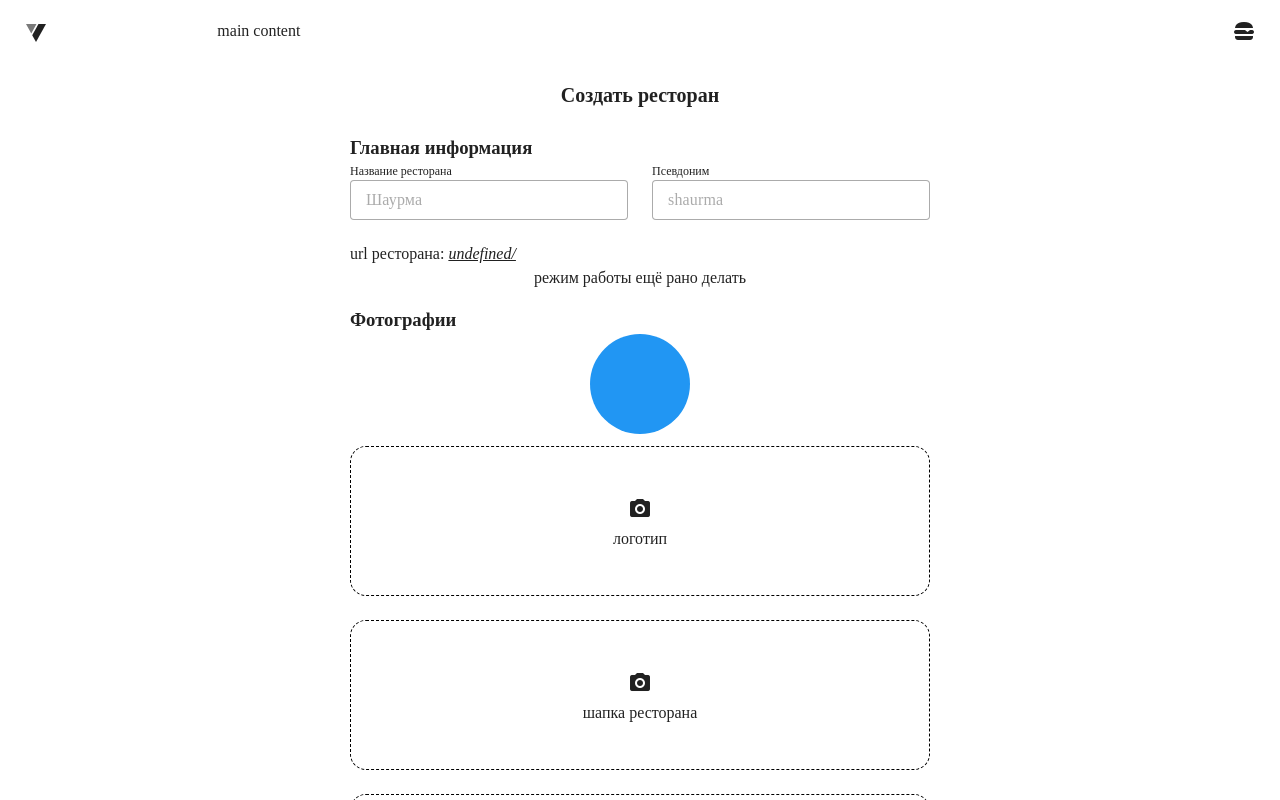
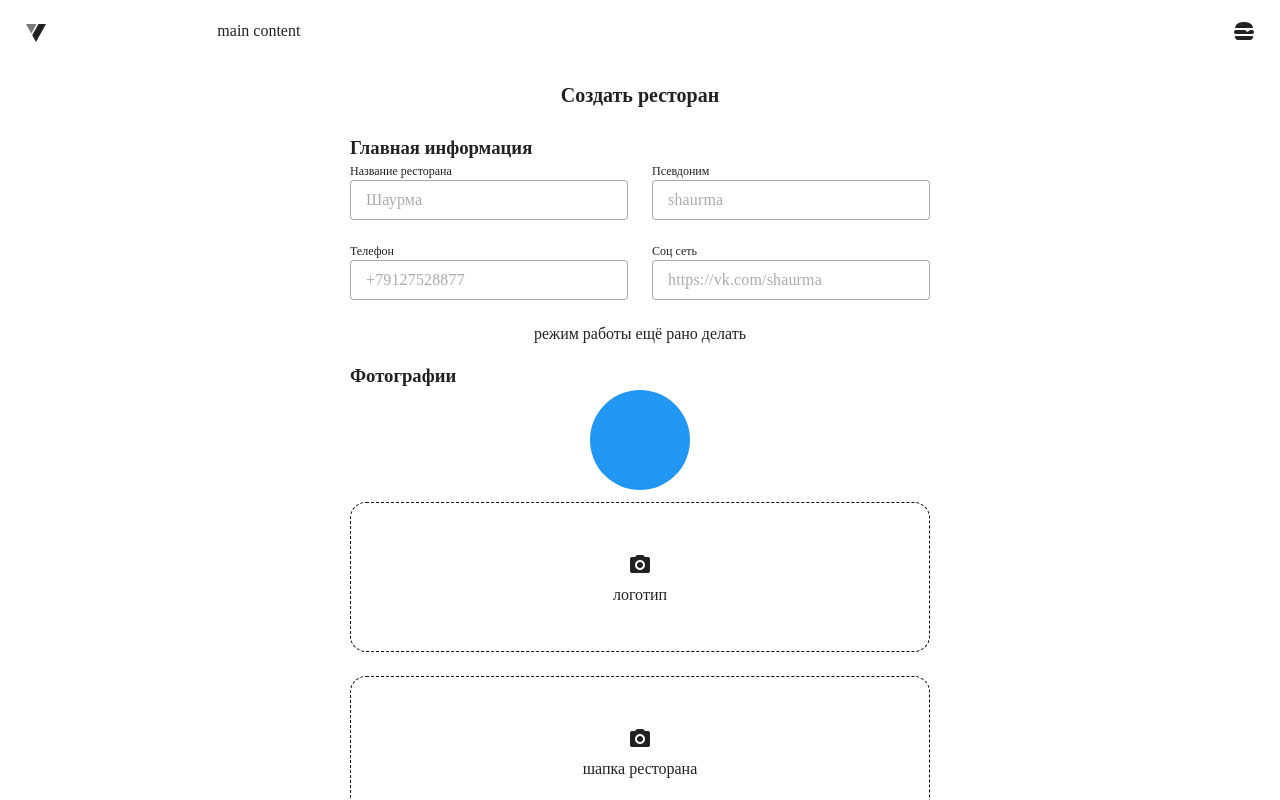
Before and after one commit to qbit-club/uslugi, a Nuxt app: page /rest/create in a window 1280 px wide. Shown: the top 800 px of the page. Built offline with nearby package versions, Linux system fonts and the light colour scheme.

Commit message:
make a function of uploading images

```diff
--- a/api/RestApi.ts
+++ b/api/RestApi.ts
@@ -15,5 +15,8 @@ export default {
   },
   getByAlias(alias: string): Promise<any> {
     return useApiFetch('/rest/one-by-alias', { method: 'POST', body: { alias } })
+  },
+  uploadImages(formData: FormData, _id: string): Promise<any> {
+    return useApiFetch(`/rest/images?rest_id=${_id}`, { method: 'POST', headers: { 'Content-Type': 'multipart/form-data' }, body: { formData } })
   }
 }
--- a/pages/rest/create.vue
+++ b/pages/rest/create.vue
@@ -11,7 +11,7 @@ import type { Table } from '../../types/table.interface'
 // other imports
 import { useField, useForm } from 'vee-validate'
 
-const hallStore = useRest()
+const restStore = useRest()
 const router = useRouter()
 
 let loading = ref(false)
@@ -27,6 +27,8 @@ const { meta, handleSubmit, validate } = useForm({
   initialValues: {
     title: '',
     alias: '',
+    phone: '',
+    socialMedia: '',
     // description: '',
     // price: '',
     // images: <Array<File>>[],
@@ -51,12 +53,27 @@ const { meta, handleSubmit, validate } = useForm({
         return 'уберите кириллицу'
       }
       return true
-    }
+    },
+    phone(value: string) {
+      let regexp = /^[+]*[(]{0,1}[0-9]{1,3}[)]{0,1}[-\s\./0-9]*$/g
+      if (!regexp.test(value?.trim())) return 'неправильный формат'
+
+      return true
+    },
+    socialMedia(value: string) {
+      let regexp =/(\b(https?|ftp|file):\/\/[-A-Z0-9+&@#\/%?=~_|!:,.;]*[-A-Z0-9+&@#\/%=~_|])/ig;
+      if (!regexp.test(value?.trim())) return 'неправильный формат'
+
+      return true
+    },
   },
 })
 
 let title = useField<string>('title')
 let alias = useField<string>('alias')
+let phone = useField<string>('phone')
+let socialMedia = useField<string>('socialMedia')
+
 let tables = ref<Table[]>([{
   floor: 1,
   number: 1,
@@ -135,8 +152,14 @@ const submit = handleSubmit(async values => {
     tables: tables.value
   }
 
-  let res = await hallStore.create(toSend)
+  let res = await restStore.create(toSend)
+  console.log(res);
+
   if (res.status.value == 'success') {
+    let _id = res.data.value._id
+    let uplRes = await restStore.uploadImages(imagesFormData, _id)
+    console.log(uplRes);
+
     loading.value = false
     router.push('/')
   }
@@ -151,15 +174,25 @@ const submit = handleSubmit(async values => {
           <div class="font-weight-bold" style="font-size: 20px;">Создать ресторан</div>
           <h3 class="w-100 mt-6">Главная информация</h3>
           <v-row class="w-100">
-            <v-col :cols="6" class="pl-0">
+            <v-col :cols="6" class="pl-0 pb-0">
               <div class="label">Название ресторана</div>
               <v-text-field v-model="title.value.value" :error-messages="title.errorMessage.value" placeholder="Шаурма"
                 variant="outlined" density="compact" class="w-100" />
             </v-col>
-            <v-col :cols="6" class="pr-0">
+            <v-col :cols="6" class="pr-0 pb-0">
               <div class="label">Псевдоним</div>
               <v-text-field v-model="alias.value.value" :error-messages="alias.errorMessage.value" placeholder="shaurma"
                 variant="outlined" density="compact" class="w-100" />
+            </v-col>
+            <v-col :cols="6" class="pl-0 pt-0">
+              <div class="label">Телефон</div>
+              <v-text-field v-model="phone.value.value" :error-messages="phone.errorMessage.value"
+                placeholder="+79127528877" variant="outlined" density="compact" class="w-100" />
+            </v-col>
+            <v-col :cols="6" class="pr-0 pt-0">
+              <div class="label">Соц сеть</div>
+              <v-text-field v-model="socialMedia.value.value" :error-messages="socialMedia.errorMessage.value"
+                placeholder="https://vk.com/shaurma" variant="outlined" density="compact" class="w-100" />
             </v-col>
           </v-row>
           <!-- режим работы -->
@@ -167,7 +200,7 @@ const submit = handleSubmit(async values => {
           <!-- шапка сайта(большая, широкая фотка) -->
           <!-- svg залов -->
           <!-- контакты: телефоны, соц сети -->
-          <div class="w-100">
+          <div class="w-100" v-if="alias.value.value.length > 0">
             url ресторана: <i style="text-decoration: underline;">{{ config.public.siteUrl + '/' + alias.value.value
               }}</i>
           </div>
--- a/stores/rest.ts
+++ b/stores/rest.ts
@@ -18,6 +18,9 @@ export const useRest = defineStore('rest', () => {
   async function getByAlias(alias: string) {
     return await RestApi.getByAlias(alias)
   }
+  async function uploadImages(formData: FormData, restId: string) {
+    return await RestApi.uploadImages(formData, restId)
+  }
 
-  return { create, get, getByAlias }
+  return { create, get, getByAlias,uploadImages }
 })
--- a/types/rest.interface.ts
+++ b/types/rest.interface.ts
@@ -3,5 +3,7 @@ import type { Table } from "./table.interface"
 export interface Rest {
   title: string
   alias: string
+  phone: string
+  socialMedia: string
   tables: Table[]
 }
```
